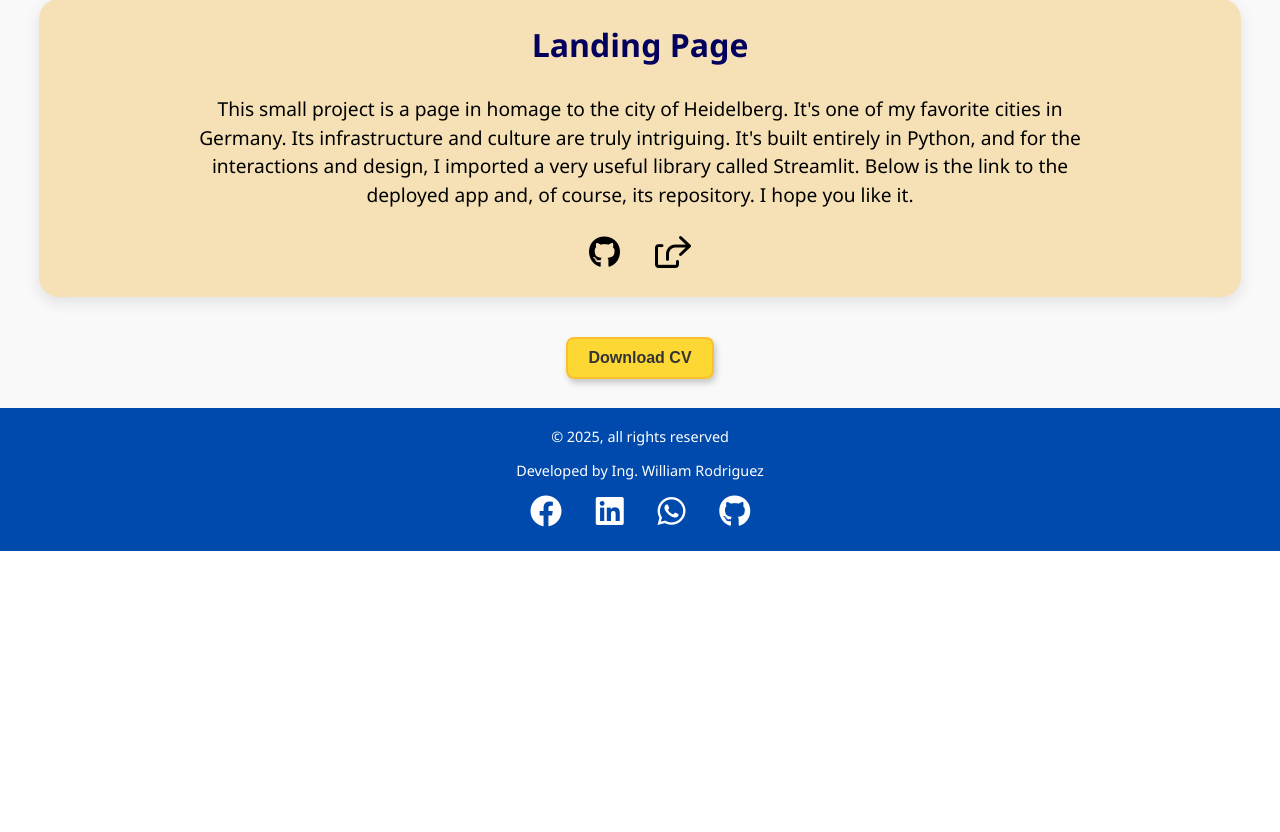
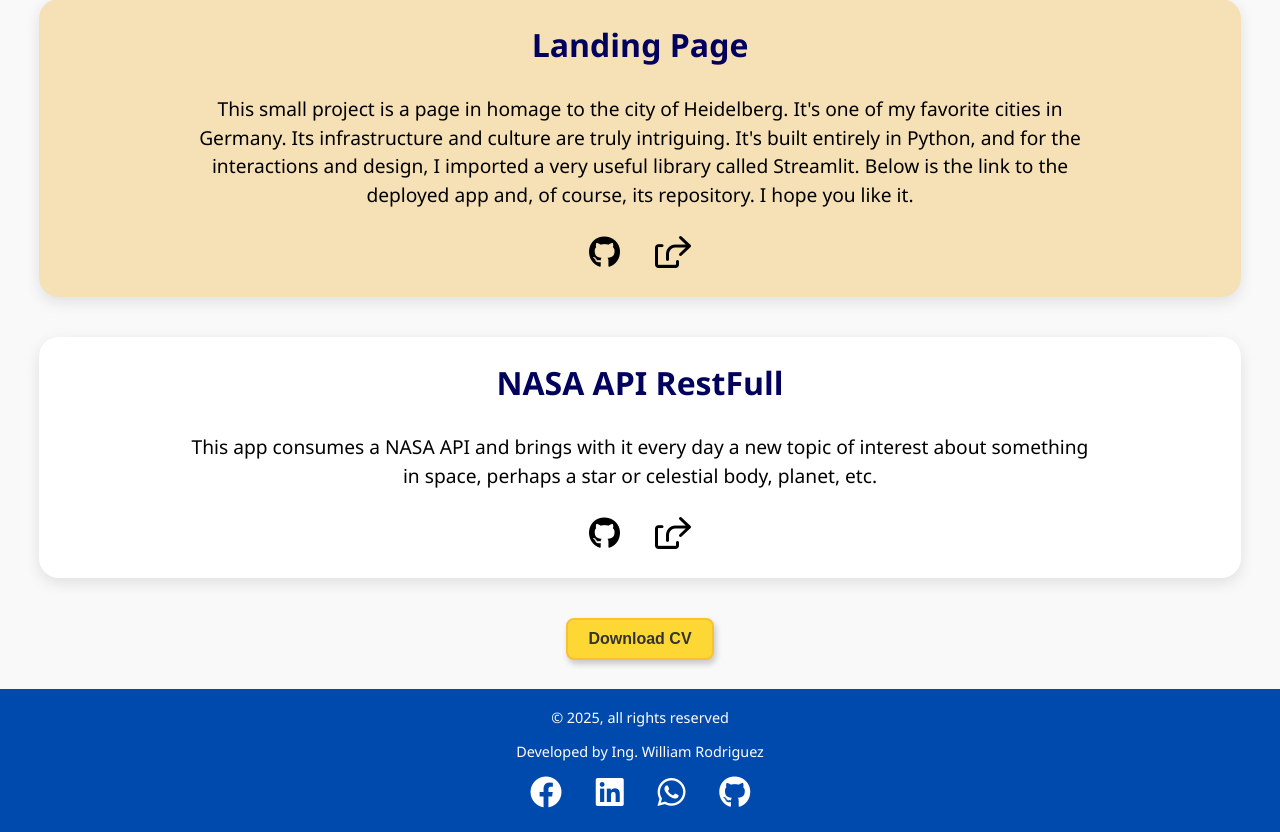
Before and after one commit to William0814/Meine_CV, a Django app: page /experience/ in a window 1280 px wide. Shown: the part 2509-3341 px from the top of the page. Before the commit the page ends 3060 px from the top, so only its background shows below. Run offline with Django 5.2, Linux system fonts and the light colour scheme.

Commit message:
Add new experience with Apis

```diff
--- a/portafolio/templates/portafolio/experience.html
+++ b/portafolio/templates/portafolio/experience.html
@@ -114,5 +114,28 @@
       <br>
   </div>
 </section>
+<section class="studies">
+  <h2>NASA API RestFull</h2>
+  <div class="experiencia-container">
+    <p>This app consumes a NASA API and brings with it every day a new topic of interest
+        about something in space, perhaps a star or celestial body, planet, etc.</p>
+
+        <a
+          href="https://github.com/William0814/Student-Project-API-NASA.git"
+          target="_blank"
+          class="social_icon_experience"
+          title="https://github.com/William0814/Student-Project-API-NASA.git"
+          ><i class="fab fa-github"></i
+        ></a>
+        <a
+          href="https://project-api-nasa.streamlit.app/"
+          target="_blank"
+          class="social_icon_experience"
+          title="Go to the App"
+          ><i class="fa-duotone fa-regular fa-share-from-square"></i
+        ></a>
+      <br>
+  </div>
+</section>
 
 {% endblock %}
```
